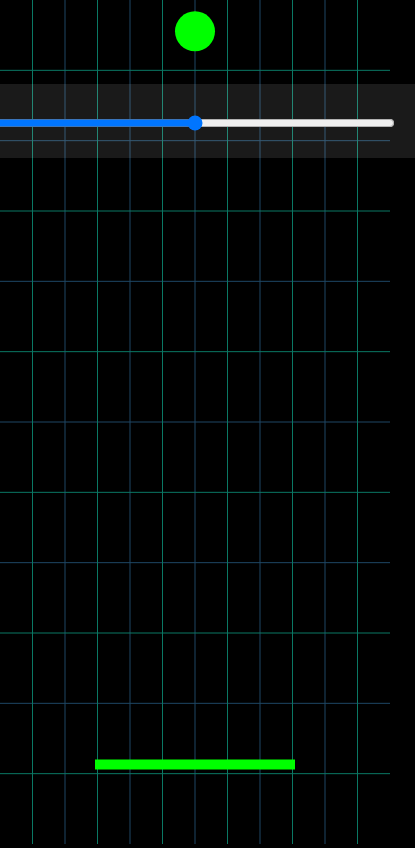
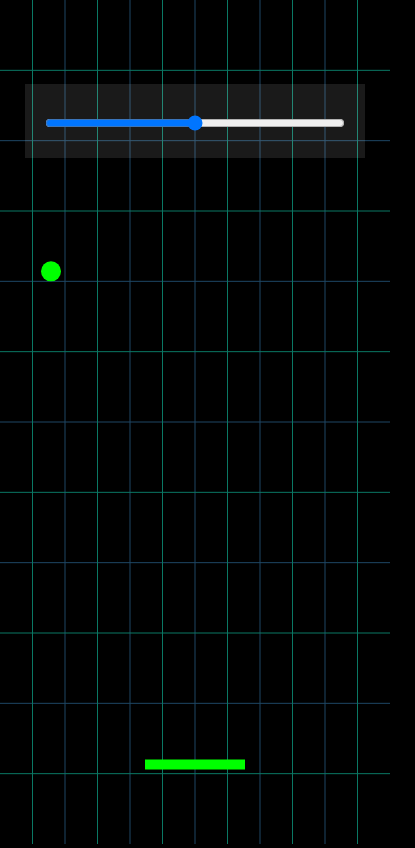
Before and after one commit to ehsanulhaq001/Bounce, a plain HTML site: page index.html in a window 390 px wide. Shown: the whole page, 415 px wide, since content can reach past the window. Drawn offline with Linux system fonts and the light colour scheme.

Commit message:
Second Upload

```diff
--- a/ball.js
+++ b/ball.js
@@ -3,7 +3,7 @@ function Ball(x, y) {
     this.y = y;
     this.xv = 4 * speed;
     this.yv = -4 * speed;
-    this.w = 20
+    this.w = 20 * mobile;
 
     this.update = function() {
 
--- a/index.html
+++ b/index.html
@@ -27,7 +27,7 @@
             top: 10%;
             left: 50%;
             transform: translateX(-50%);
-            width: 400px;
+            width: 300px;
             font-size: 30px;
             background-color: rgba(255, 255, 255, 0.103);
             padding: 20px;
--- a/script.js
+++ b/script.js
@@ -3,7 +3,9 @@ let sx, sy;
 let cnv = document.querySelector("#canvas");
 let ctx = cnv.getContext("2d");
 let speed = document.querySelector("#speed").value;
+let mobile = 0.5;
 cnv.width = window.innerWidth;
+let mobwid = cnv.width;
 cnv.height = window.innerHeight;
 cnv.style.backgroundColor = "black";
 document.addEventListener("keydown", keyPush);
@@ -15,6 +17,11 @@ function start() {
 }
 
 function setup() {
+    if (mobwid < 1000) {
+        mobile = 0.5;
+    } else {
+        mobile = 1;
+    }
     bx = cnv.width / 2;
     by = cnv.height * 5 / 6;
     sx = cnv.width / 2;
--- a/shooter.js
+++ b/shooter.js
@@ -1,7 +1,7 @@
 function Shooter(x, y) {
     this.x = x;
     this.y = y;
-    this.w = 100;
+    this.w = 100 * mobile;
     this.xv = 0;
     this.show = function() {
         ctx.beginPath();
```
